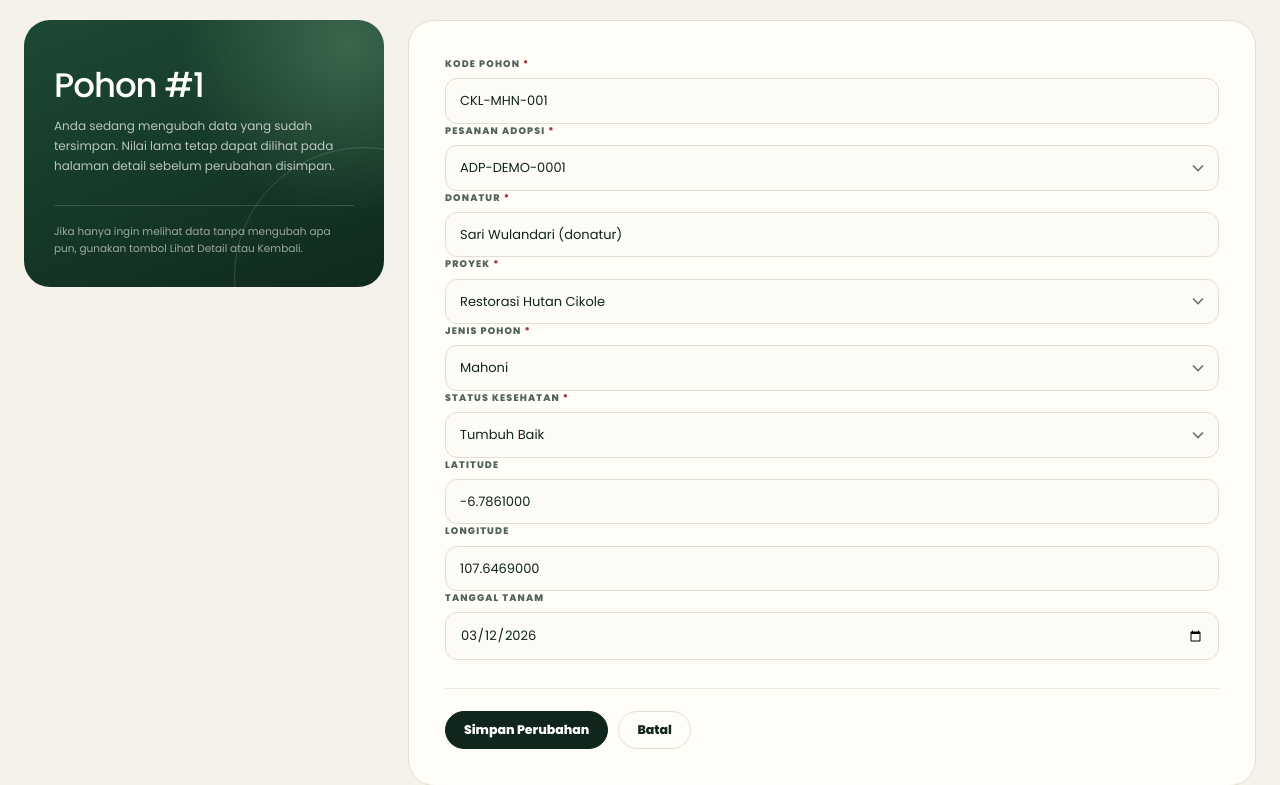
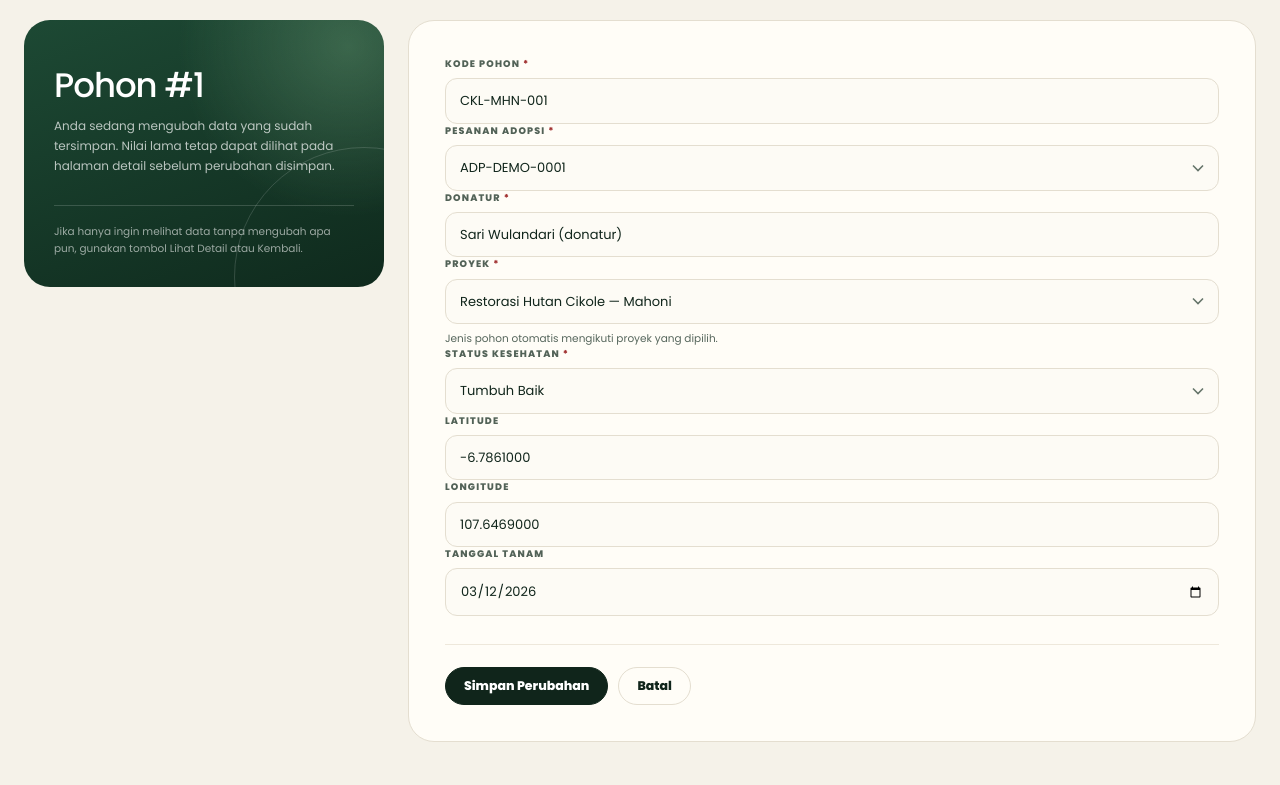
Before and after one commit to scpsjjjhwwtmdsvd/project-AlamKu, a Laravel app: page /admin/pohon/1/edit in a window 1280 px wide. Shown: the part 383-1168 px from the top of the page. Run offline with Laravel 12, Linux system fonts and the light colour scheme; a user stored in the database is signed in; data comes from the database, SQL or seed files in the repository.

Commit message:
fix(pohon): hapus kolom jenis pohon yang redundan

```diff
--- a/app/Http/Controllers/PohonController.php
+++ b/app/Http/Controllers/PohonController.php
@@ -2,7 +2,6 @@
 
 namespace App\Http\Controllers;
 
-use App\Models\JenisPohon;
 use App\Models\PesananAdopsi;
 use App\Models\Pohon;
 use App\Models\Proyek;
@@ -27,7 +26,7 @@ class PohonController extends CrudController
 
     protected function relations(): array
     {
-        return ['proyek', 'jenisPohon'];
+        return ['proyek'];
     }
 
     /**
@@ -38,6 +37,14 @@ class PohonController extends CrudController
     protected function beforeSave(Model $item): void
     {
         $item->timestamps = false;
+
+        // Jenis pohon selalu mengikuti proyek, supaya tidak ada data
+        // pohon yang spesiesnya berbeda dari proyeknya.
+        if ($item->proyek_id) {
+            $item->jenis_pohon_id = Proyek::query()
+                ->whereKey($item->proyek_id)
+                ->value('jenis_pohon_id');
+        }
     }
 
     protected function columns(): array
@@ -47,7 +54,6 @@ class PohonController extends CrudController
             ['label' => 'Kode Pohon', 'key' => 'kode_pohon'],
             ['label' => 'Donatur', 'value' => fn (Pohon $pohon): string => $this->userName($pohon->donatur_id)],
             ['label' => 'Proyek', 'relation' => 'proyek', 'label_key' => 'judul'],
-            ['label' => 'Jenis Pohon', 'relation' => 'jenisPohon', 'label_key' => 'nama_lokal'],
             ['label' => 'Status Kesehatan', 'key' => 'status_kesehatan', 'humanize' => true],
             ['label' => 'Tanggal Tanam', 'key' => 'tanggal_tanam', 'date' => true],
             ['label' => 'Latitude', 'key' => 'latitude'],
@@ -87,20 +93,15 @@ class PohonController extends CrudController
                 'name' => 'proyek_id',
                 'label' => 'Proyek',
                 'type' => 'select',
+                'help' => 'Jenis pohon otomatis mengikuti proyek yang dipilih.',
                 'rules' => ['required', 'integer', 'exists:proyek,id'],
                 'options' => fn (): array => Proyek::query()
+                    ->with('jenisPohon')
                     ->orderBy('judul')
-                    ->pluck('judul', 'id')
-                    ->all(),
-            ],
-            [
-                'name' => 'jenis_pohon_id',
-                'label' => 'Jenis Pohon',
-                'type' => 'select',
-                'rules' => ['required', 'integer', 'exists:jenis_pohon,id'],
-                'options' => fn (): array => JenisPohon::query()
-                    ->orderBy('nama_lokal')
-                    ->pluck('nama_lokal', 'id')
+                    ->get()
+                    ->mapWithKeys(fn (Proyek $proyek): array => [
+                        $proyek->id => $proyek->judul.' — '.($proyek->jenisPohon?->nama_lokal ?? '-'),
+                    ])
                     ->all(),
             ],
             [
--- a/resources/views/portal/mitra/project-show.blade.php
+++ b/resources/views/portal/mitra/project-show.blade.php
@@ -142,13 +142,12 @@
                     <div class="table-wrap">
                         <table class="data-table">
                             <thead>
-                                <tr><th>Kode</th><th>Jenis</th><th>Status</th><th>Perbarui</th></tr>
+                                <tr><th>Kode</th><th>Status</th><th>Perbarui</th></tr>
                             </thead>
                             <tbody>
                                 @foreach ($trees as $tree)
                                     <tr>
                                         <td data-label="Kode">{{ $tree->kode_pohon }}</td>
-                                        <td data-label="Jenis">{{ $tree->jenisPohon?->nama_lokal ?? '-' }}</td>
                                         <td data-label="Status">
                                             <span class="status-badge status-{{ $tree->status_kesehatan }}">{{ \Illuminate\Support\Str::headline($tree->status_kesehatan) }}</span>
                                         </td>
--- a/resources/views/portal/mitra/trees.blade.php
+++ b/resources/views/portal/mitra/trees.blade.php
@@ -38,7 +38,6 @@
                         <tr>
                             <th>Kode</th>
                             <th>Proyek</th>
-                            <th>Jenis</th>
                             <th>Status</th>
                             <th>Tanggal Tanam</th>
                             <th>Koordinat</th>
@@ -52,7 +51,6 @@
                                 <td data-label="Proyek">
                                     <a href="{{ route('mitra.projects.show', $tree->proyek) }}">{{ $tree->proyek?->judul ?? '-' }}</a>
                                 </td>
-                                <td data-label="Jenis">{{ $tree->jenisPohon?->nama_lokal ?? '-' }}</td>
                                 <td data-label="Status">
                                     <span class="status-badge status-{{ $tree->status_kesehatan }}">{{ \Illuminate\Support\Str::headline($tree->status_kesehatan) }}</span>
                                 </td>
```
